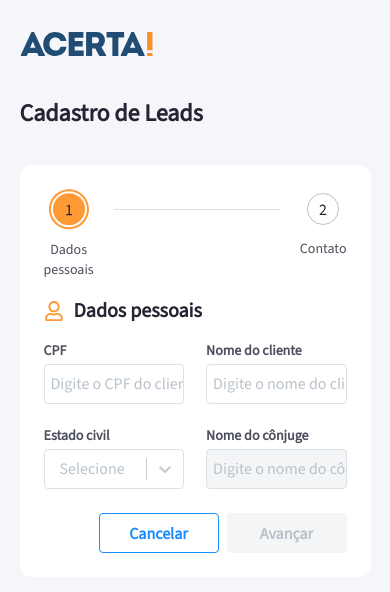
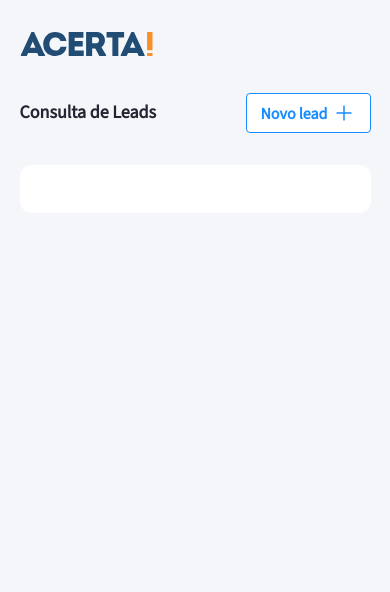
Before and after one commit to mjonathannn/technical-test-acerta-leads, a React (Create React App) app: page / in a window 390 px wide. Shown: the top 592 px of the page. Built offline with nearby package versions, Linux system fonts and the light colour scheme.

Commit message:
refac: responsive

```diff
--- a/src/App.tsx
+++ b/src/App.tsx
@@ -1,14 +1,13 @@
 import { BrowserRouter, Route, Routes } from "react-router-dom"
 
-// import { Contact, ReadLeads, PersonalData } from "./pages"
-import { Contact, PersonalData } from "./pages"
+import { Contact, ReadLeads, PersonalData } from "./pages"
 
 const App = (): JSX.Element => {
   return (
     <BrowserRouter>
       <Routes>
-        <Route path="/" element={<PersonalData />} />
-        {/* <Route path="/personalData" element={<PersonalData />} /> */}
+        <Route path="/" element={<ReadLeads />} />
+        <Route path="/personalData" element={<PersonalData />} />
         <Route path="/contact" element={<Contact />} />
       </Routes>
     </BrowserRouter>
--- a/src/components/buttons/LabelButton/LabelButton.tsx
+++ b/src/components/buttons/LabelButton/LabelButton.tsx
@@ -8,7 +8,7 @@ type LabelButtonProps = {
   label: string
   showIcon?: boolean
   disabled?: boolean
-  onClick?: () => void
+  onClick: () => void
 }
 
 const LabelButton = ({
@@ -19,12 +19,16 @@ const LabelButton = ({
   disabled,
   onClick,
 }: LabelButtonProps): JSX.Element => {
+  const handleClick = () => {
+    onClick()
+  }
+
   return (
     <Button
       type={type}
       appearance={appearance}
       disabled={disabled}
-      onClick={onClick}
+      onClick={handleClick}
     >
       <span>{label}</span>
 
--- a/src/components/buttons/LabelButton/LabelButtonStyles.ts
+++ b/src/components/buttons/LabelButton/LabelButtonStyles.ts
@@ -60,6 +60,7 @@ export const Button = styled.button<Props>`
   }
 
   @media (max-width: 380px) {
+    height: 35px;
     min-width: auto;
   }
 `
--- a/src/components/header/HeaderStyles.ts
+++ b/src/components/header/HeaderStyles.ts
@@ -22,4 +22,10 @@ export const NavContainer = styled.nav`
     font-weight: 600;
     line-height: 120%;
   }
+
+  @media (max-width: 400px) {
+    h1 {
+      font-size: 18px;
+    }
+  }
 `
--- a/src/pages/Contact/Contact.tsx
+++ b/src/pages/Contact/Contact.tsx
@@ -93,6 +93,7 @@ const Contact = (): JSX.Element => {
               appearance="primary"
               label="Cadastrar"
               disabled={!(formik.isValid && formik.dirty)}
+              onClick={() => null}
             />
           </ButtonsContainer>
         </form>
--- a/src/pages/PersonalData/PersonalData.tsx
+++ b/src/pages/PersonalData/PersonalData.tsx
@@ -47,6 +47,7 @@ const PersonalData = (): JSX.Element => {
     onSubmit: (values) => {
       setData(values)
       // navigate("/contact")
+      alert(JSON.stringify(values, null, 2))
     },
     validateOnBlur: true,
   })
@@ -138,6 +139,7 @@ const PersonalData = (): JSX.Element => {
               appearance="primary"
               label="Avançar"
               disabled={!(formik.isValid && formik.dirty)}
+              onClick={() => null}
             />
           </ButtonsContainer>
         </form>
--- a/src/pages/PersonalData/PersonalDataStyles.ts
+++ b/src/pages/PersonalData/PersonalDataStyles.ts
@@ -2,7 +2,6 @@ import styled from "styled-components"
 
 export const Main = styled.main`
   height: 100%;
-  width: 100%;
 `
 export const Container = styled.div`
   width: 1082px;
--- a/src/pages/ReadLeads/ReadLeads.tsx
+++ b/src/pages/ReadLeads/ReadLeads.tsx
@@ -1,13 +1,13 @@
-import { Main } from "./ReadLeadsStyle"
+import { Container, Main } from "./ReadLeadsStyle"
 
-import { Header, Filter } from "../../components"
+import { Header } from "../../components"
 
 const ReadLeads = (): JSX.Element => {
   return (
     <Main>
       <Header label="Consulta de Leads" showButton />
 
-      <Filter />
+      <Container></Container>
     </Main>
   )
 }
--- a/src/pages/ReadLeads/ReadLeadsStyle.ts
+++ b/src/pages/ReadLeads/ReadLeadsStyle.ts
@@ -3,3 +3,13 @@ import styled from "styled-components"
 export const Main = styled.main`
   height: 100%;
 `
+export const Container = styled.div`
+  width: 1082px;
+  padding: 24px;
+  background-color: var(--background-white);
+  border-radius: 12px;
+
+  @media (max-width: 1200px) {
+    width: 90vw;
+  }
+`
```
